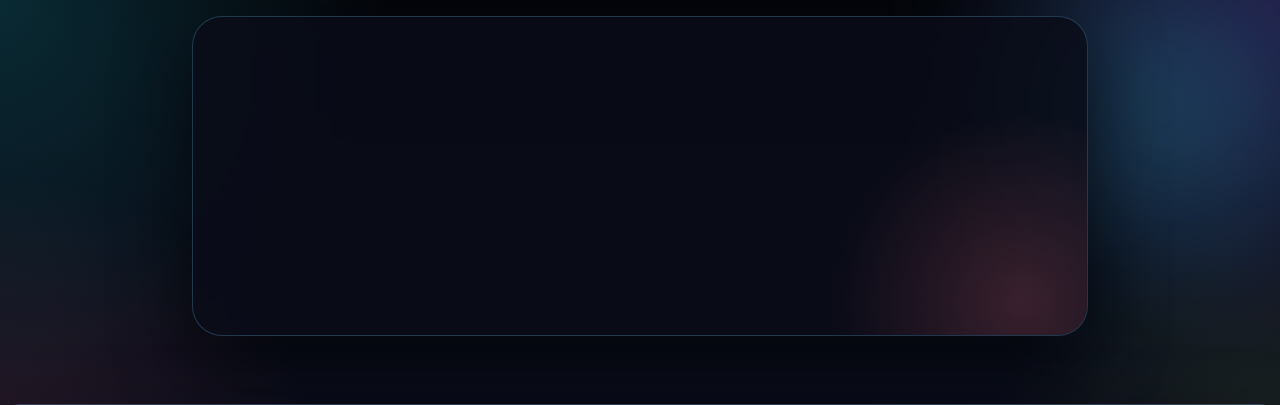
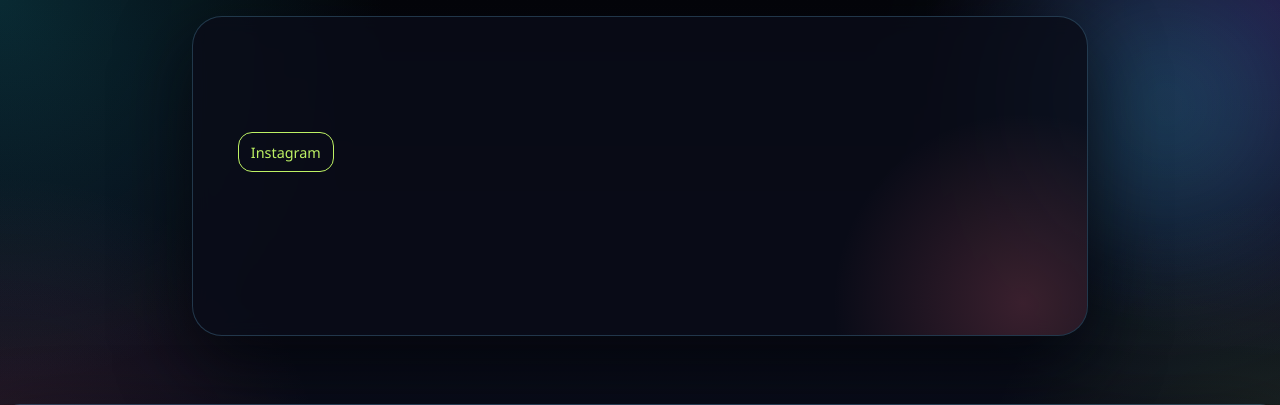
Before and after one commit to Zwitschi/bobbyludlam-website, a Flask app: template app/templates/index.html in a window 1280 px wide. Shown: the top 405 px of the page. Run offline with Flask 3, Linux system fonts and the light colour scheme; the template is opened without the code that fills it, so the values that code supplies are empty; parts of the project's set-up code (start-up, migrations or seed data) failed here and were passed over; some libraries are stand-ins or nearby versions.

Commit message:
feat: Add social links to site metadata and update homepage rendering

```diff
--- a/app/content/siteMeta.json
+++ b/app/content/siteMeta.json
@@ -2,7 +2,13 @@
   "common": {
     "title": "Bobby Ludlam | Austin Comedian, Writer & Artist",
     "description": "Bobby Ludlam is an Austin comedian, writer, artist, and creator working across stand-up, film, and creative projects.",
-    "image": "images/bobby-ludlam-austin-1.jpg"
+    "image": "images/bobby-ludlam-austin-1.jpg",
+    "social_links": [
+      {
+        "label": "Instagram",
+        "url": "https://www.instagram.com/thebobbyludlam/"
+      }
+    ]
   },
   "title": "Bobby Ludlam | Austin Comedian, Writer & Artist",
   "description": "Bobby Ludlam is an Austin comedian, writer, artist, and creator working across stand-up, film, and creative projects.",
--- a/app/static/css/site.css
+++ b/app/static/css/site.css
@@ -190,6 +190,32 @@ button:focus-visible {
   box-shadow:
     0 0 0 1px rgba(255, 255, 255, 0.08),
     0 0 18px rgba(34, 211, 238, 0.22);
+}
+
+.social-nav {
+  display: flex;
+  flex-wrap: wrap;
+  align-items: center;
+  gap: 0.5rem;
+  margin-bottom: 0.5rem;
+}
+
+.social-nav a {
+  display: inline-flex;
+  align-items: center;
+  min-height: 2.5rem;
+  padding: 0.45rem 0.75rem;
+  border: 1px solid var(--accent-lime);
+  border-radius: var(--radius-sm);
+  color: var(--accent-lime);
+  font-size: 0.9rem;
+  text-decoration: none;
+}
+
+.social-nav a:hover,
+.social-nav a:focus-visible {
+  background: rgba(190, 242, 100, 0.12);
+  color: #fff;
 }
 
 .eyebrow {
@@ -474,6 +500,15 @@ h3 {
     padding: 0.45rem 0.65rem;
   }
 
+  .social-nav {
+    gap: 0.4rem;
+    margin-bottom: 0.25rem;
+  }
+
+  .social-nav a {
+    min-height: 44px;
+  }
+
   .portfolio-grid {
     grid-template-columns: 1fr;
     gap: 1rem;
--- a/app/static/js/admin/meta.js
+++ b/app/static/js/admin/meta.js
@@ -13,6 +13,7 @@
   const commonTitle = document.getElementById("common_title");
   const commonDescription = document.getElementById("common_description");
   const commonImage = document.getElementById("common_image");
+  const commonSocialLinks = document.getElementById("common_social_links");
   const metaKeywords = document.getElementById("meta_keywords");
   const ogType = document.getElementById("og_type");
   const ogSiteName = document.getElementById("og_site_name");
@@ -79,6 +80,8 @@
     if (commonTitle) commonTitle.value = common.title || "";
     if (commonDescription) commonDescription.value = common.description || "";
     if (commonImage) commonImage.value = common.image || "";
+    if (commonSocialLinks)
+      commonSocialLinks.value = footerLinksToText(common.social_links || []);
     if (metaKeywords) metaKeywords.value = (metaData.keywords || []).join("\n");
 
     if (ogType) ogType.value = openGraph.type || "";
@@ -116,6 +119,8 @@
     if (commonTitle) common.title = commonTitle.value;
     if (commonDescription) common.description = commonDescription.value;
     if (commonImage) common.image = commonImage.value;
+    if (commonSocialLinks)
+      common.social_links = parseFooterLinks(commonSocialLinks.value);
 
     // Propagate common values to other sections
     const commonTitleVal = commonTitle?.value || "";
@@ -165,6 +170,7 @@
     commonTitle,
     commonDescription,
     commonImage,
+    commonSocialLinks,
     metaKeywords,
     ogType,
     ogSiteName,
--- a/app/templates/index.html
+++ b/app/templates/index.html
@@ -7,6 +7,15 @@
     <a href="#{{ c }}">{% set d = content[c] %}{{ d.title }}</a>
     {% endfor %}
   </nav>
+  {% if site_meta.common.social_links %}
+  <nav class="social-nav" aria-label="Social media links">
+    {% for link in site_meta.common.social_links %}
+    {% if link.label and link.url and (link.url.startswith("https://") or link.url.startswith("http://")) %}
+    <a href="{{ link.url }}" target="_blank" rel="noopener noreferrer">{{ link.label }}</a>
+    {% endif %}
+    {% endfor %}
+  </nav>
+  {% endif %}
   <p class="eyebrow">{{ hero.eyebrow }}</p>
   <h1>{{ hero.title }}</h1>
   <p class="intro">{{ hero.intro }}</p>
--- a/app/utils.py
+++ b/app/utils.py
@@ -156,6 +156,12 @@ def _default_site_meta() -> dict[str, object]:
                 "working across stand-up, film, and creative projects."
             ),
             "image": "images/bobby-ludlam-austin-1.jpg",
+            "social_links": [
+                {
+                    "label": "Instagram",
+                    "url": "https://www.instagram.com/thebobbyludlam/",
+                },
+            ],
         },
         "title": "Bobby Ludlam | Austin Comedian, Writer & Artist",
         "description": (
```
Also changed, not shown: app/templates/admin/partials/_meta_common.html (+8 -0 lines), tests/test_app.py (+34 -0 lines).
